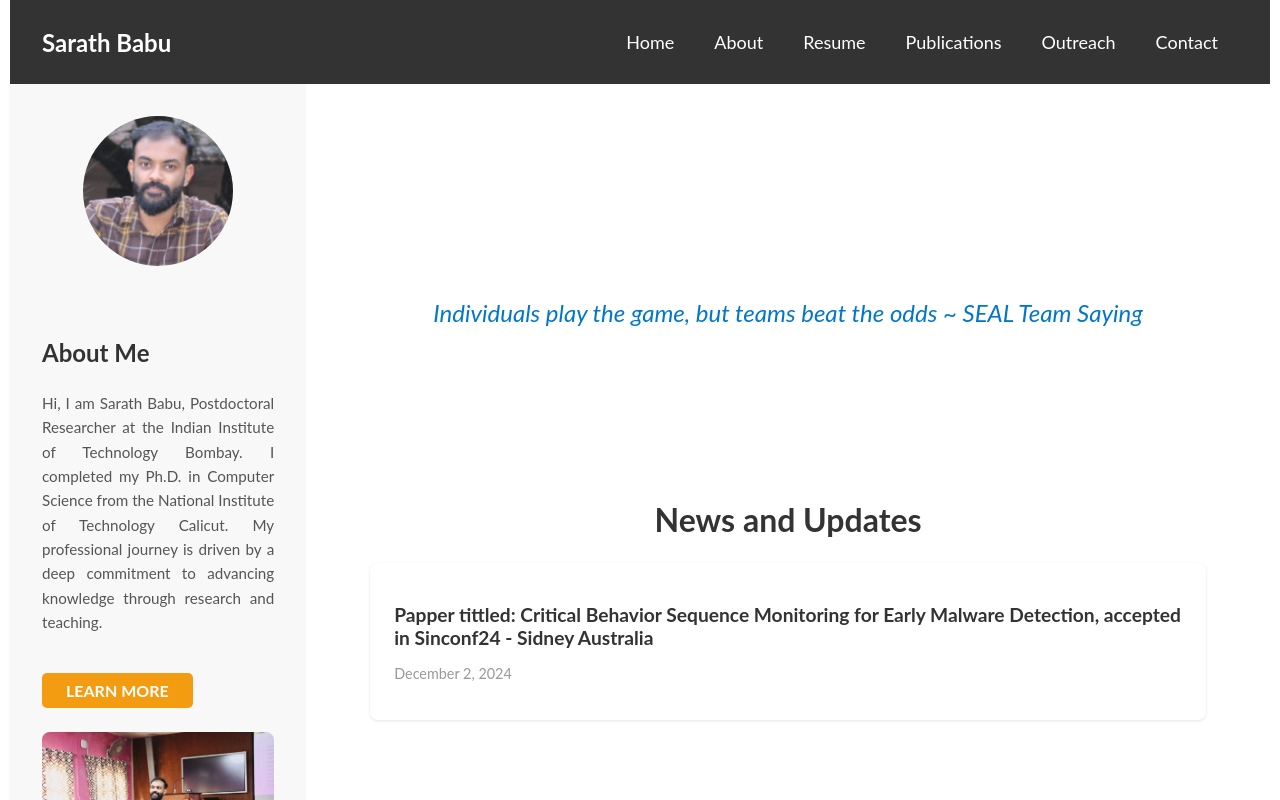
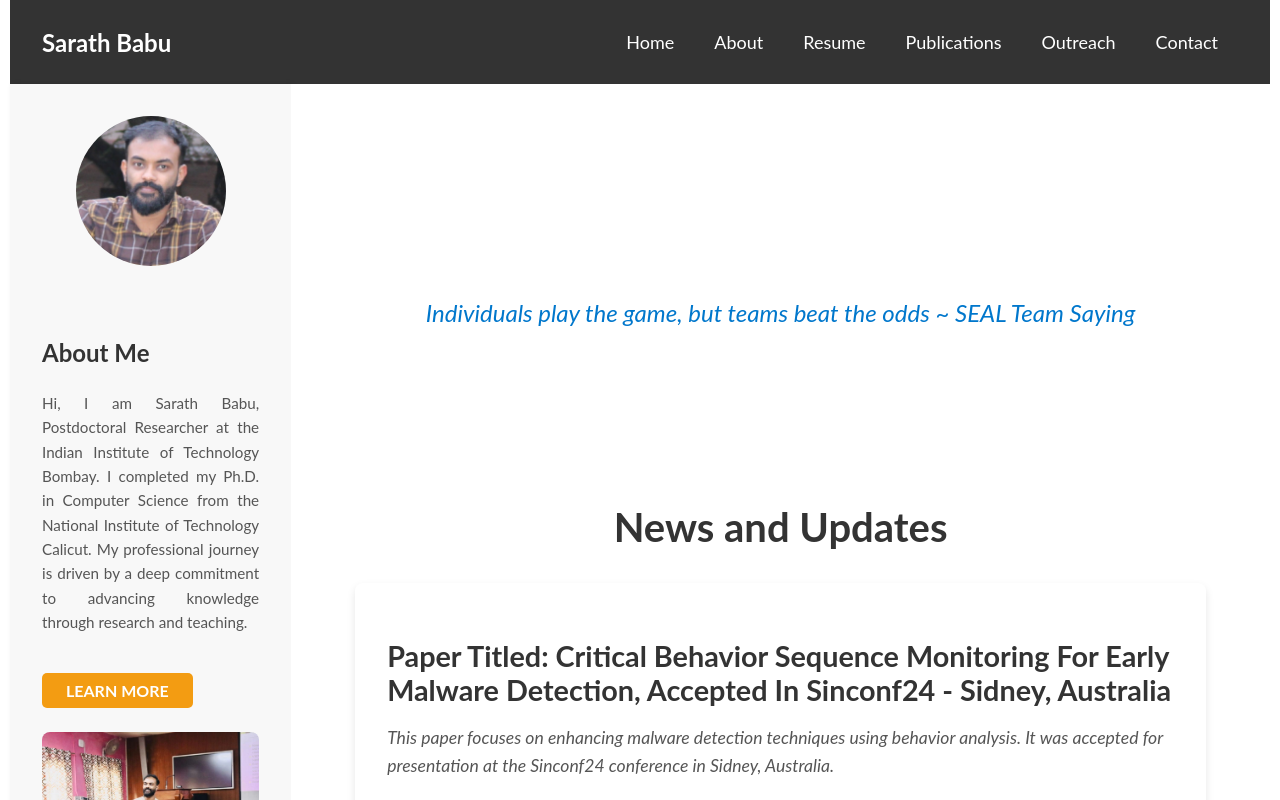
Before and after one commit to SarathBabu0410/personal-wesite, a React (Create React App) app: page / in a window 1280 px wide. Shown: the top 800 px of the page. Built offline with nearby package versions, Linux system fonts and the light colour scheme.

Commit message:
Your commit message here

```diff
--- a/src/components/NewsAndUpdates.js
+++ b/src/components/NewsAndUpdates.js
@@ -4,7 +4,6 @@ import styled, { createGlobalStyle, keyframes } from "styled-components";
 // Global font import
 const GlobalStyle = createGlobalStyle`
   @import url('https://fonts.googleapis.com/css2?family=Lato:wght@400;700&display=swap');
-
   body {
     font-family: 'Lato', sans-serif; /* Apply the Lato font */
   }
@@ -27,6 +26,9 @@ const NewsContainer = styled.div`
   padding: 2rem;
   max-width: 1200px; /* Maximum width for larger screens */
   margin: 0 auto;
+  @media (max-width: 768px) {
+    padding: 1rem; /* Reduced padding for mobile */
+  }
 `;
 
 // Box for the quotes section
@@ -53,51 +55,54 @@ const QuoteText = styled.p`
 const Heading = styled.h1`
   text-align: center;
   color: #333;
-  margin-bottom: 1.5rem;
-  font-family: 'Lato', sans-serif;
+  margin-bottom: 2rem; /* Add space below the heading */
+  font-size: 2.5rem;
+  font-weight: 700;
+  animation: ${fadeIn} 1s ease-out;
 `;
 
 // Card container for each news item
 const NewsCard = styled.div`
   background-color: #ffffff; /* White background for news cards */
-  padding: 1.5rem;
+  padding: 2rem;
   border-radius: 8px;
-  box-shadow: 0 1px 3px rgba(0, 0, 0, 0.1); /* Subtle shadow for cards */
-  margin-bottom: 1.5rem; /* Space between cards */
+  box-shadow: 0 4px 8px rgba(0, 0, 0, 0.1); /* Subtle shadow for cards */
+  margin-bottom: 2rem; /* Space between cards */
+  animation: ${fadeIn} 1s ease-out;
+
+  &:hover {
+    box-shadow: 0 6px 12px rgba(0, 0, 0, 0.2); /* Increase shadow on hover */
+    transition: 0.3s ease-in-out;
+  }
 `;
 
 const NewsTitle = styled.h2`
-  font-size: 1.2rem;
+  font-size: 1.8rem;
+  font-weight: bold;
   color: #333;
   margin-bottom: 0.5rem;
+  text-transform: capitalize;
 `;
 
 const NewsDescription = styled.p`
+  font-size: 1.1rem;
   color: #555;
-  line-height: 1.5;
+  line-height: 1.6;
+  margin-bottom: 1rem;
+  font-style: italic;
 `;
 
 const NewsDate = styled.p`
   font-size: 0.9rem;
-  color: #999;
+  color: #888;
   margin-top: 0.5rem;
 `;
 
 // Sample news items
 const newsItems = [
-  // {
-  //   title: "New Research Project Launched",
-  //   description: "A new project focusing on AI and cybersecurity has been launched.",
-  //   date: "October 1, 2024",
-  // },
-  // {
-  //   title: "Workshop on Vehicular Networks",
-  //   description: "Join us for an in-depth workshop on the latest in vehicular network technology.",
-  //   date: "October 5, 2024",
-  // },
   {
-    title: "Papper tittled: Critical Behavior Sequence Monitoring for Early Malware Detection, accepted in Sinconf24 - Sidney Australia",
-    description: "",
+    title: "Paper titled: Critical Behavior Sequence Monitoring for Early Malware Detection, accepted in Sinconf24 - Sidney, Australia",
+    description: "This paper focuses on enhancing malware detection techniques using behavior analysis. It was accepted for presentation at the Sinconf24 conference in Sidney, Australia.",
     date: "December 2, 2024",
   },
 ];
@@ -167,6 +172,7 @@ const NewsAndUpdates = () => {
   return (
     <NewsContainer>
       <GlobalStyle /> {/* Apply global styles */}
+
       {/* Quotes Section */}
       <QuoteBox>
         <QuoteText>{randomQuote}</QuoteText>
@@ -174,7 +180,7 @@ const NewsAndUpdates = () => {
 
       <Heading>News and Updates</Heading>
 
-      {newsItems.length > 0 ? ( // Check if there are news items
+      {newsItems.length > 0 ? (
         newsItems.map((item, index) => (
           <NewsCard key={index}>
             <NewsTitle>{item.title}</NewsTitle>
@@ -183,7 +189,7 @@ const NewsAndUpdates = () => {
           </NewsCard>
         ))
       ) : (
-        <p>No updates available at this time.</p> // Message if no news items
+        <p>No updates available at this time.</p>
       )}
     </NewsContainer>
   );
```
